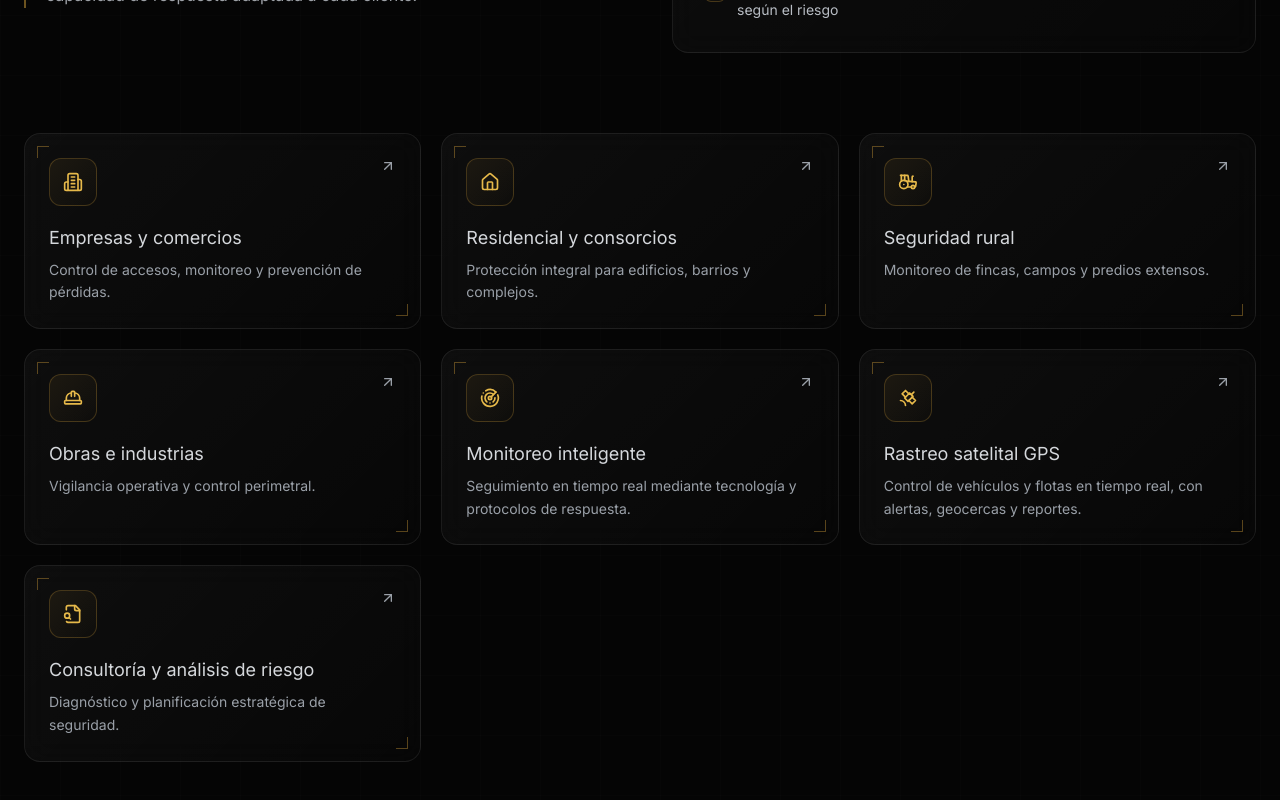
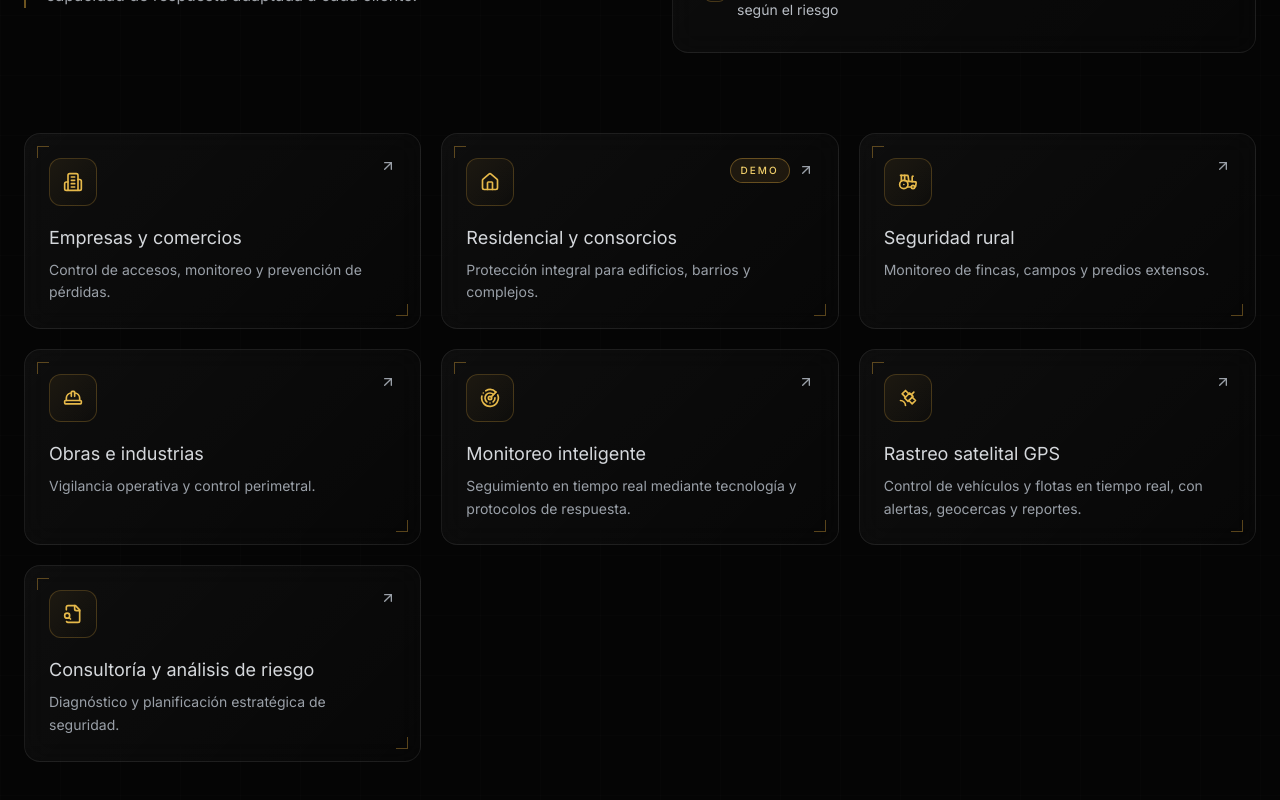
Before and after one commit to matiaslujanw/vig.ia, a Next.js app: page / in a window 1280 px wide. Shown: the part 4174-4974 px from the top of the page. Built offline with nearby package versions, Linux system fonts and the light colour scheme.

Commit message:
Add residential demo link

```diff
--- a/components/Services.tsx
+++ b/components/Services.tsx
@@ -31,6 +31,8 @@ const solutions: {
   title: string;
   desc: string;
   href?: string;
+  badge?: string;
+  external?: boolean;
 }[] = [
   {
     icon: Building2,
@@ -41,6 +43,9 @@ const solutions: {
     icon: Home,
     title: "Residencial y consorcios",
     desc: "Protección integral para edificios, barrios y complejos.",
+    href: "https://carta-presentacion-iota.vercel.app/",
+    badge: "Demo",
+    external: true,
   },
   {
     icon: Tractor,
@@ -133,6 +138,8 @@ export function Services() {
             <motion.a
               key={s.title}
               href={s.href ?? "#contacto"}
+              target={s.external ? "_blank" : undefined}
+              rel={s.external ? "noopener noreferrer" : undefined}
               initial={{ opacity: 0, y: 40 }}
               whileInView={{ opacity: 1, y: 0 }}
               viewport={{ once: true, margin: "-50px" }}
@@ -148,7 +155,14 @@ export function Services() {
                 <div className="w-12 h-12 rounded-xl glass-gold flex items-center justify-center group-hover:scale-110 transition-transform">
                   <s.icon className="w-5 h-5 text-gold-400" />
                 </div>
-                <ArrowUpRight className="w-4 h-4 text-steel-400 group-hover:text-gold-400 group-hover:rotate-45 transition-all duration-300" />
+                <div className="flex items-center gap-2">
+                  {s.badge && (
+                    <span className="rounded-full border border-gold-500/40 bg-gold-500/10 px-2.5 py-1 text-[10px] font-medium uppercase tracking-[0.2em] text-gold-300">
+                      {s.badge}
+                    </span>
+                  )}
+                  <ArrowUpRight className="w-4 h-4 text-steel-400 group-hover:text-gold-400 group-hover:rotate-45 transition-all duration-300" />
+                </div>
               </div>
 
               <h3 className="relative font-display text-lg text-steel-200 mb-2 leading-snug">
```
